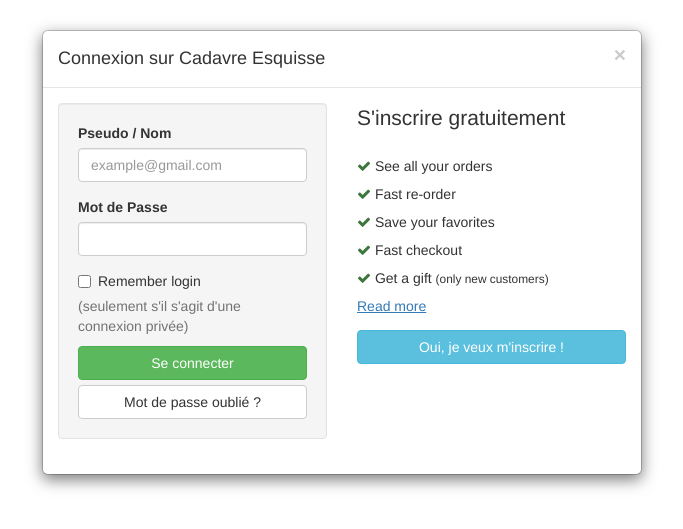
After one commit to melissouille/Cadavre-Esquisse, a PHP site: page /modals/connexion.php in a window 1280 px wide. The commit adds this page. Shown: the top 529 px of the page, without its empty margins (298-981 px from the left). Run offline with PHP 8.4, Linux system fonts and the light colour scheme; some libraries are stand-ins or nearby versions.

Commit message:
ajout modal connexion
utilisation de bootstrap

```diff
--- a/modeles/connexion_bdd.php
+++ b/modeles/connexion_bdd.php
@@ -1,10 +1,8 @@
 <?php
-	// Sous WAMP (Windows)
-	$bdd = new PDO('mysql:host=localhost;dbname=cadavre-esquisse;charset=utf8', 'root', '');
-
-	// Sous MAMP (Mac)
-	$bdd = new PDO('mysql:host=localhost;dbname=cadavre-esquisse;charset=utf8', 'root', 'root');
-
-	try { $bdd = new PDO('mysql:host=localhost;dbname=cadavre-esquisse;charset=utf8', 'root', ''); }
-	catch (Exception $e) { die('Erreur : ' . $e->getMessage()); }
+	try {
+		$bdd = new PDO('mysql:host=localhost;dbname=cadavre_esquisse;charset=utf8', 'root', '');
+	}
+	catch (Exception $e) {
+		die('Erreur : ' . $e->getMessage());
+	}
 ?>
--- a/vues/includes/menu.php
+++ b/vues/includes/menu.php
@@ -6,6 +6,6 @@
 		<li><a href="#">Participer à une BD</a></li>
 		<li><a href="creation_bd.php">Créer une BD</a></li>
 		<li><a href="contact.php">Contact</a></li>
-		<li>Connexion / Inscription</li>
+		<li><a href="modals/connexion.php">Connexion / Inscription</a></li>
 	</ul>
 </nav>
--- a/vues/includes/miniatureBD.php
+++ b/vues/includes/miniatureBD.php
@@ -1,4 +1,6 @@
-<?php include ("../controles/fonction_miniatures.php"); ?>
+<?php
+	include ("../controles/fonction_miniatures.php");
+?>
 
 <article class="bd_termninees">
 	<h2>Titre de la bd</h2>
--- a/vues/index.php
+++ b/vues/index.php
@@ -60,5 +60,6 @@
 
 	<!-- Pied de page -->
 	<?php include ("includes/footer.php");?>
+
 </body>
 </html>
--- /dev/null
+++ b/vues/modals/connexion.php
@@ -0,0 +1,69 @@
+<?php
+	// Connexion à la base de données :
+	include ("../../modeles/connexion_bdd.php");
+?>
+<!DOCTYPE html>
+<html>
+<head>
+	<meta charset="utf-8">
+	<title>Se connecter</title>
+	<script src="controles/script.js"></script>
+	<link rel="stylesheet" type="text/css" href="style.css">
+	<!-- Bootstrap -->
+	<link href="//netdna.bootstrapcdn.com/bootstrap/3.2.0/css/bootstrap.min.css" rel="stylesheet" id="bootstrap-css">
+	<script src="//netdna.bootstrapcdn.com/bootstrap/3.2.0/js/bootstrap.min.js"></script>
+	<script src="//code.jquery.com/jquery-1.11.1.min.js"></script>
+	<link href="//maxcdn.bootstrapcdn.com/font-awesome/4.1.0/css/font-awesome.min.css" rel="stylesheet">
+</head>
+<body>
+	 <div id="login-overlay" class="modal-dialog">
+      <div class="modal-content">
+          <div class="modal-header">
+              <button type="button" class="close" data-dismiss="modal"><span aria-hidden="true">×</span><span class="sr-only">Close</span></button>
+              <h4 class="modal-title" id="myModalLabel">Connexion sur Cadavre Esquisse</h4>
+          </div>
+          <div class="modal-body">
+              <div class="row">
+                  <div class="col-xs-6">
+                      <div class="well">
+                          <form id="loginForm" method="POST" action="/login/" novalidate="novalidate">
+                              <div class="form-group">
+                                  <label for="username" class="control-label">Pseudo / Nom</label>
+                                  <input type="text" class="form-control" id="username" name="username" value="" required="" title="Please enter you username" placeholder="example@gmail.com">
+                                  <span class="help-block"></span>
+                              </div>
+                              <div class="form-group">
+                                  <label for="password" class="control-label">Mot de Passe</label>
+                                  <input type="password" class="form-control" id="password" name="password" value="" required="" title="Please enter your password">
+                                  <span class="help-block"></span>
+                              </div>
+                              <div id="loginErrorMsg" class="alert alert-error hide">Wrong username og password</div>
+                              <div class="checkbox">
+                                  <label>
+                                      <input type="checkbox" name="remember" id="remember"> Remember login
+                                  </label>
+                                  <p class="help-block">(seulement s'il s'agit d'une connexion privée)</p>
+                              </div>
+                              <button type="submit" class="btn btn-success btn-block">Se connecter</button>
+                              <a href="/forgot/" class="btn btn-default btn-block">Mot de passe oublié ?</a>
+                          </form>
+                      </div>
+                  </div>
+                  <div class="col-xs-6">
+                      <p class="lead">S'inscrire gratuitement<span class="text-success"></span></p>
+                      <ul class="list-unstyled" style="line-height: 2">
+                          <li><span class="fa fa-check text-success"></span> See all your orders</li>
+                          <li><span class="fa fa-check text-success"></span> Fast re-order</li>
+                          <li><span class="fa fa-check text-success"></span> Save your favorites</li>
+                          <li><span class="fa fa-check text-success"></span> Fast checkout</li>
+                          <li><span class="fa fa-check text-success"></span> Get a gift <small>(only new customers)</small></li>
+                          <li><a href="/read-more/"><u>Read more</u></a></li>
+                      </ul>
+                      <p><a href="/new-customer/" class="btn btn-info btn-block">Oui, je veux m'inscrire !</a></p>
+                  </div>
+              </div>
+          </div>
+      </div>
+  </div>
+</body>
+<html>
```
